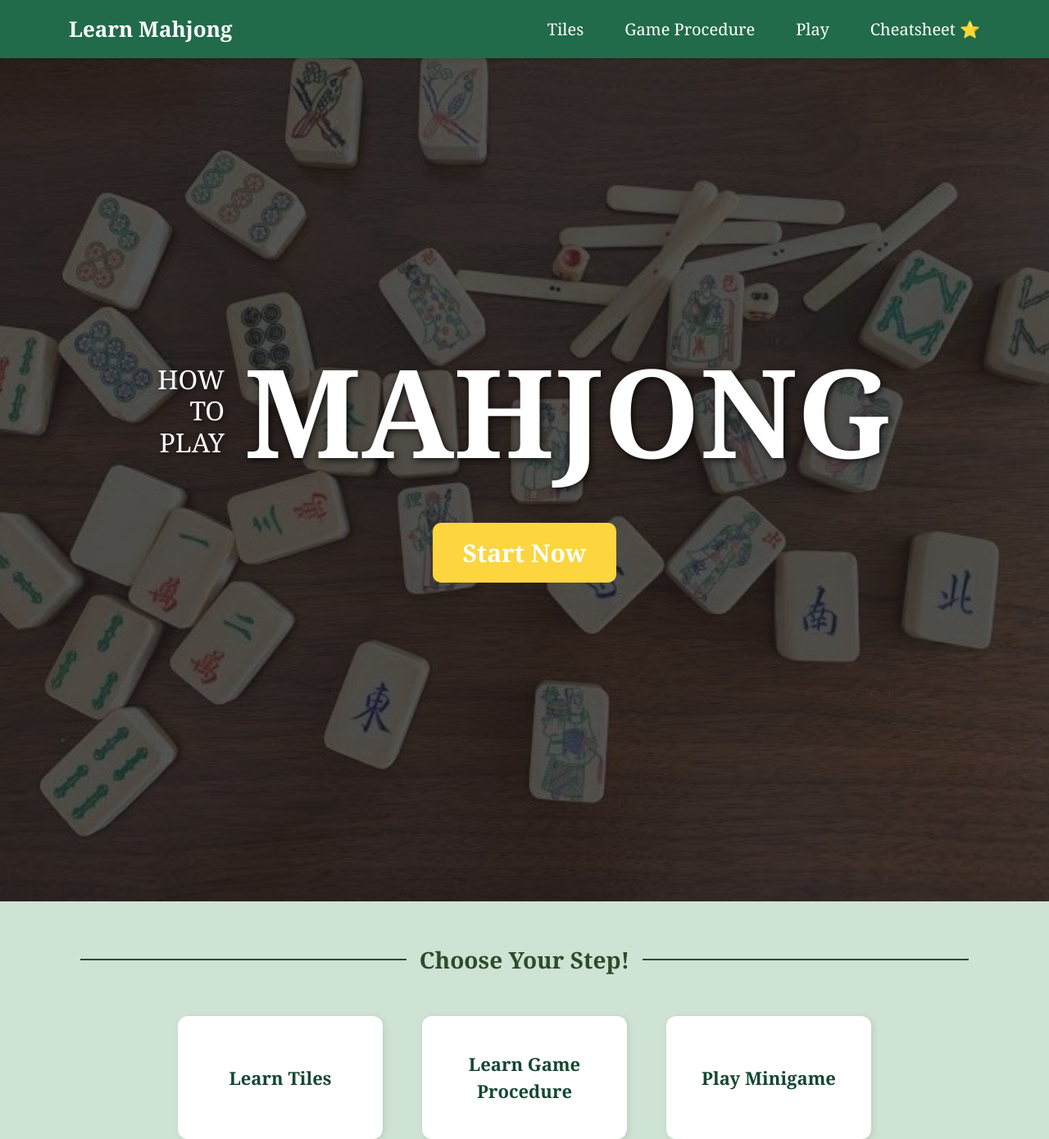
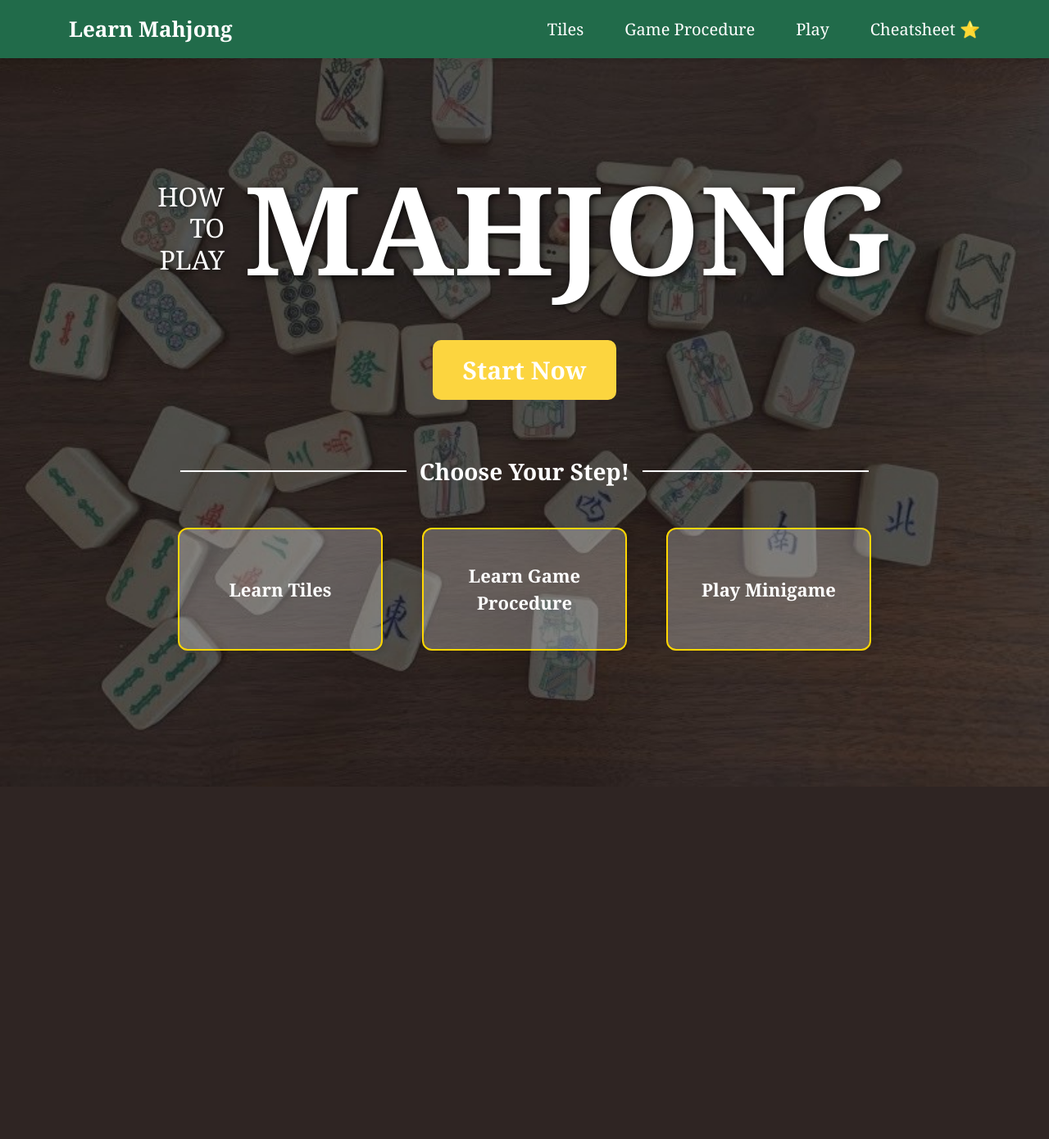
Before and after one commit to dby516/UIDesign_project, a Flask app: page / in a window 1280 px wide. Shown: the whole page at 82% size. After the commit the page ends 960 px from the top, so only its background shows below. Run offline with Flask 3, Linux system fonts and the light colour scheme.

Commit message:
Minor adjust in homepage

```diff
--- a/static/style.css
+++ b/static/style.css
@@ -667,7 +667,7 @@ body {
 /* ----- HOME Layout ----- */
 .homepage-banner {
     position: relative;
-    height: 1100px;
+    height: 960px;
     background-image: url('/static/mahjong_home.JPG');
     background-size: cover;
     background-position: center;
@@ -697,7 +697,7 @@ body {
 
 /* Option Buttons */
 .option-card {
-    background-color: white;
+    background-color: rgba(255, 255, 255);
     border: 2px solid #2e4b2c;
     padding: 20px 30px;
     font-size: 22px;
@@ -735,14 +735,15 @@ body {
 
 /* Option Cards same size */
 .option-card {
-    background-color: white;
-    border: 2px solid #2e4b2c00;
+    background-color: rgba(255, 255, 255, 0.264);
+    border: 2px solid gold;
     padding: 20px;
     font-size: 22px;
     border-radius: 12px;
     font-weight: bold;
     text-decoration: none;
-    color: #154730;
+    color: white;
+    /* color: #154730; */
     transition: all 0.3s ease;
     width: 250px;    /* fixed width */
     height: 150px;   /* fixed height */
@@ -788,7 +789,7 @@ body {
     margin: 50px 0 20px 0;
     font-size: 28px;
     font-weight: bold;
-    color: #2e4b2c;
+    color: white; /*#2e4b2c;*/
     position: relative;
 }
 
@@ -796,7 +797,7 @@ body {
 .fancy-divider::after {
     content: "";
     flex: 1;
-    border-bottom: 2px solid #2e4b2c;
+    border-bottom: 2px solid #ffffff;
     margin: 0 16px;
 }
 
--- a/templates/home.html
+++ b/templates/home.html
@@ -20,11 +20,8 @@
             <a href="{{ url_for('learn_tiles', step=1) }}" class="start-now-btn">
                 Start Now
             </a>
-    </div>
-</div>
 
-
-    <div class="container text-center mt-5">
+            <div class="container text-center mt-3">
                 <div class="fancy-divider">
                     <span>Choose Your Step!</span>
                 </div>
@@ -35,7 +32,10 @@
                     <a href="{{ url_for('quiz', question_id=1) }}" class="option-card">Play Minigame</a>
                 </div>
             </div>
+        </div>
+
 
 
     </div>
+</div>
 {% endblock %}
```
Lines whose indentation alone changed are shown as unchanged.
